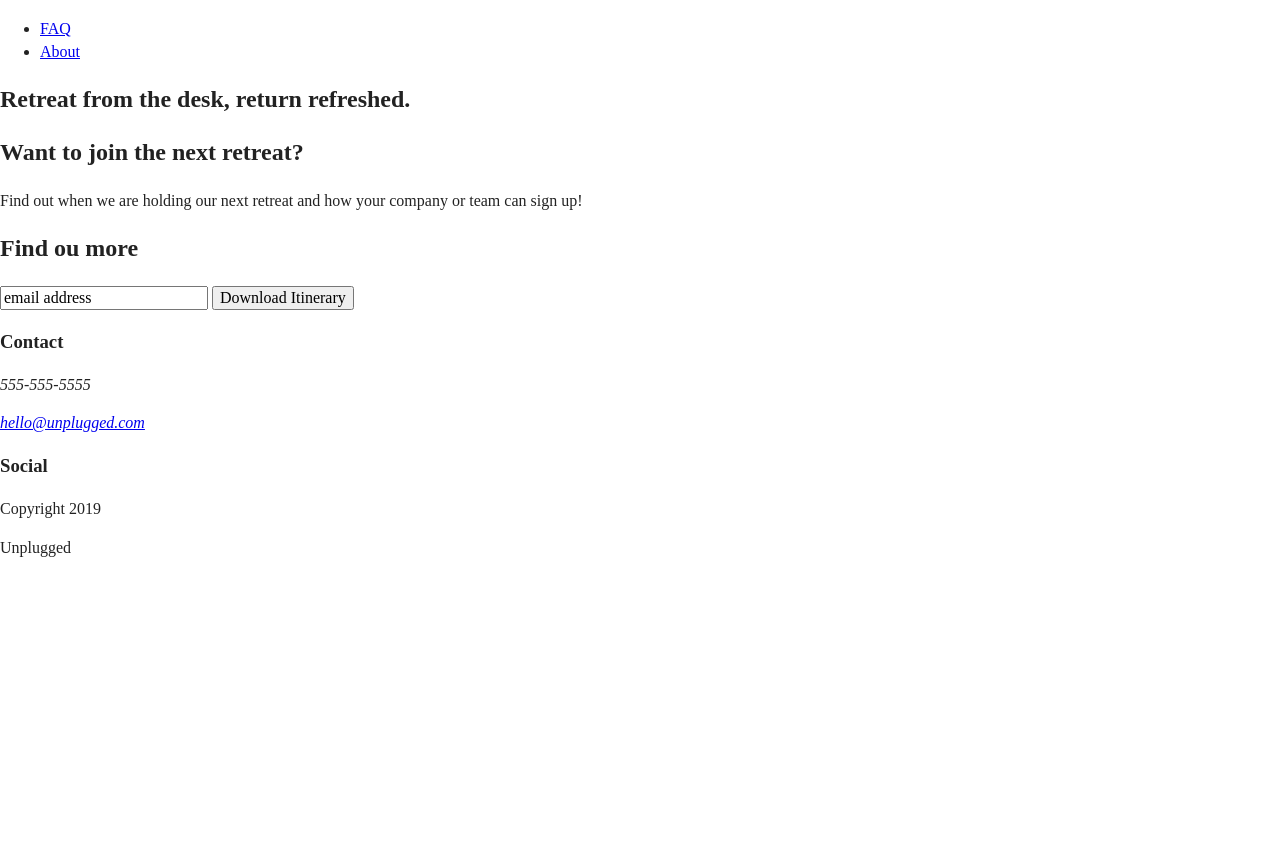
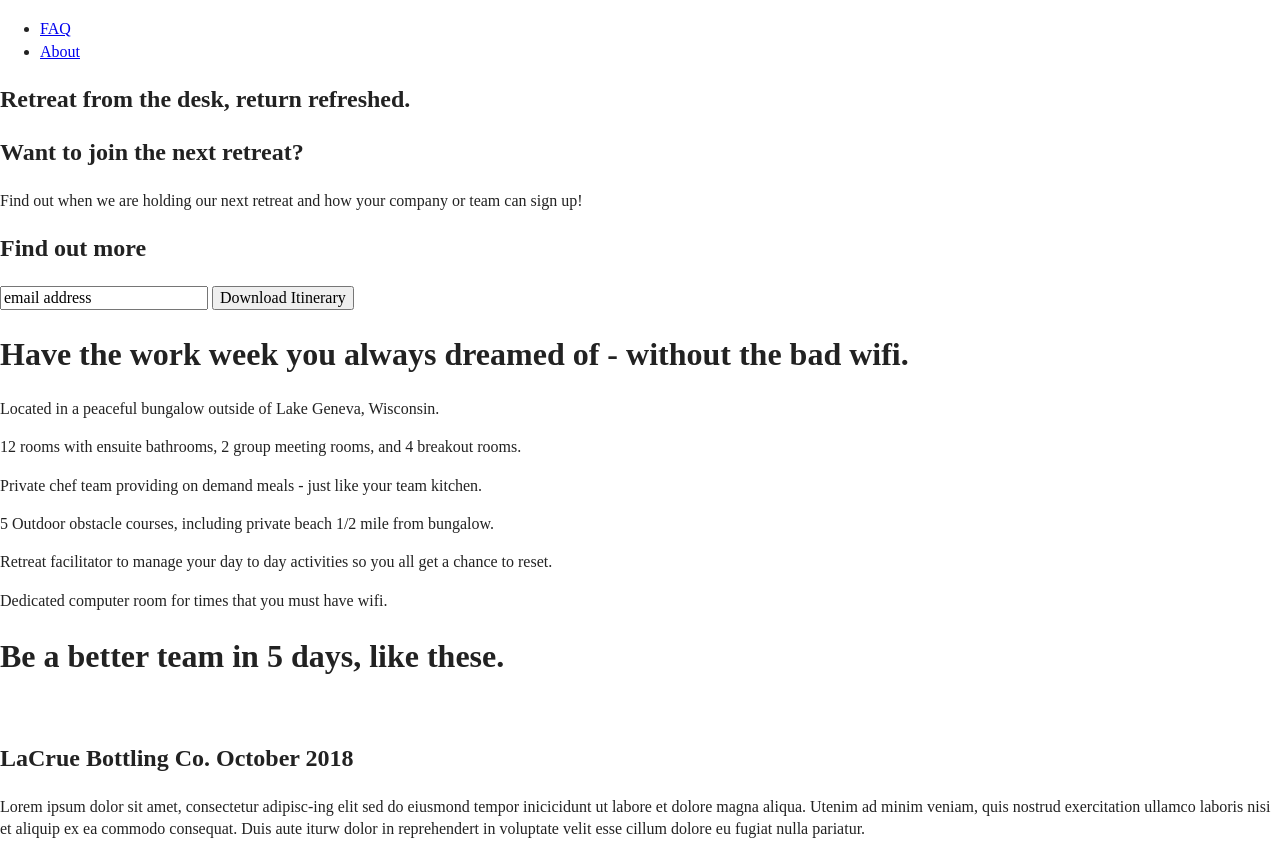
Before and after one commit to DOdric-B-Sykes/Unplugged_project, a website built with Parcel: page index.html in a window 1280 px wide. Shown: the part 93-949 px from the top of the page. Before the commit the page ends 800 px from the top, so only its background shows below. Built offline with nearby package versions, Linux system fonts and the light colour scheme.

Commit message:
updated main html

```diff
--- a/index.html
+++ b/index.html
@@ -27,7 +27,7 @@
     <div class="content-wrapper">
       <a href="#"><img src="" alt="unplugged logo"></a>
       <div class="header-divider">
-        <h1>Unplugged</h1>
+        <h1> Unplugged </h1>
       </div>
       <nav>
         <ul>
@@ -38,19 +38,66 @@
     </div>
   </header>
   <main>
-    <section>
+    <section class="hero-area">
       <h2> Retreat from the desk, return refreshed. </h2>
     </section>
     <aside>
-      <h2> Want to join the next retreat? </h2>
-      <p> Find out when we are holding our next retreat and how your company or team can sign up! </p>
+      <div class="form-description">
+        <h2> Want to join the next retreat? </h2>
+        <p> Find out when we are holding our next retreat and how your company or team can sign up! </p>
 
-      <h2> Find ou more </h2>
-      <div>
+        <h2> Find out more </h2>
+      </div>
+      <div class="form">
         <input type="text" name="name" value="email address">
         <input type="button" value="Download Itinerary">
       </div>
     </aside>
+    <section class="features">
+      <div class="features-heading">
+        <h1> Have the work week you always dreamed of - without the bad wifi. </h1>
+      </div>
+      <div class="content-wrapper" class="features-items">
+        <article>
+          <p class="fontawesom-icon"></p>
+          <p class="features-item-description"> Located in a peaceful bungalow outside of Lake Geneva, Wisconsin. </p>
+        </article>
+        <artcle>
+          <p class="fontawesome-icon"></p>
+          <p class="features-item-description"> 12 rooms with ensuite bathrooms, 2 group meeting rooms, and 4 breakout rooms. </p>
+        </artcle>
+        <article>
+          <p class="fontawesome-icon"></p>
+          <p class="features-item-description"> Private chef team providing on demand meals - just like your team kitchen. </p>
+        </article>
+        <article>
+          <p class="fontawesome-icon"></p>
+          <p class="features-item-description"> 5 Outdoor obstacle courses, including private beach 1/2 mile from bungalow. </p>
+        </article>
+        <article>
+          <p class="fontawesome-icon"></p>
+          <p class="features-item-description"> Retreat facilitator to manage your day to day activities so you all get a chance to reset. </p>
+        </article>
+        <articles>
+          <p class="fontawesome-icon"></p>
+          <p class="features-item-description"> Dedicated computer room for times that you must have wifi. </p>
+        </articles>
+      </div>
+    </section>
+    <section class="reviews">
+      <div class="content-wrapper">
+        <h1> Be a better team in 5 days, like these. </h1>
+        <article>
+          <img src="" alt="" />
+          <div>
+            <h2> LaCrue Bottling Co. October 2018 </h2>
+          </div>
+          <div>
+            <p> Lorem ipsum dolor sit amet, consectetur adipisc-ing elit sed do eiusmond tempor inicicidunt ut labore et dolore magna aliqua. Utenim ad minim veniam, quis nostrud exercitation ullamco laboris nisi et aliquip ex ea commodo consequat. Duis aute iturw dolor in reprehendert in voluptate velit esse cillum dolore eu fugiat nulla pariatur. </p>
+          </div>
+        </article>
+      </div>
+    </section>
   </main>
   <footer>
     <div class="content-wrapper">
```
